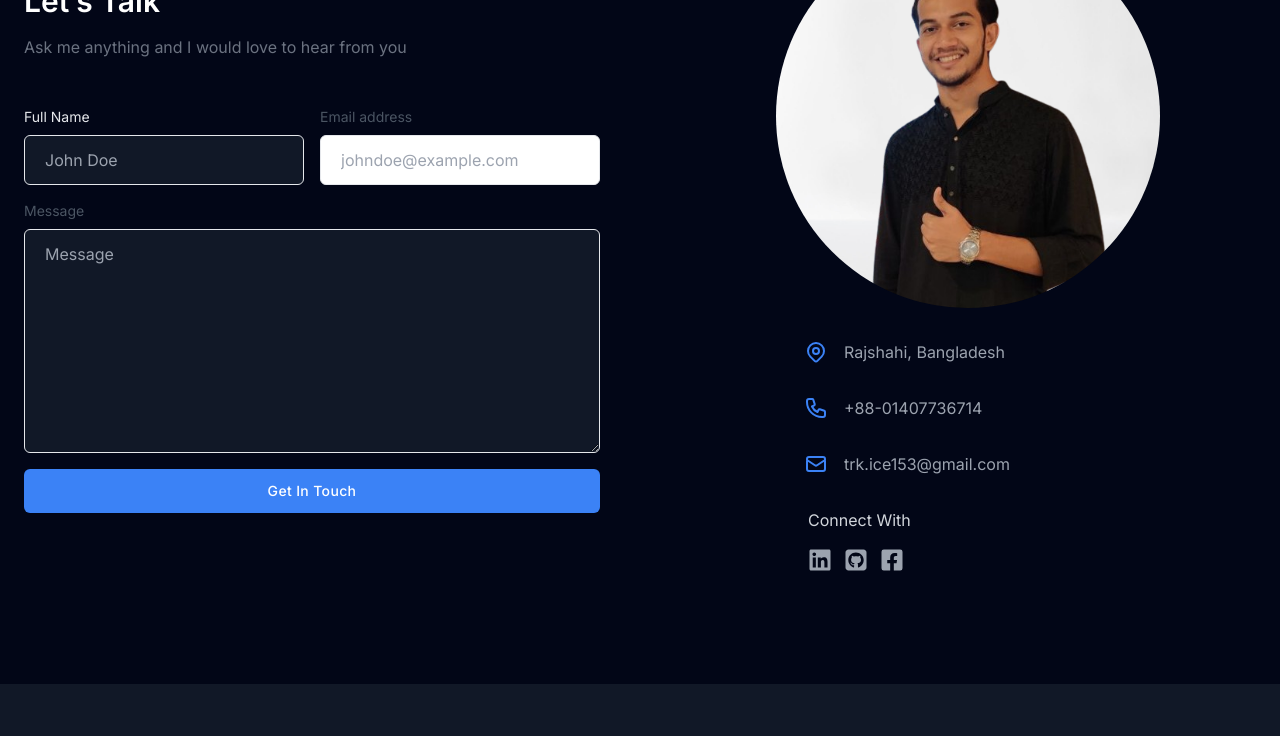
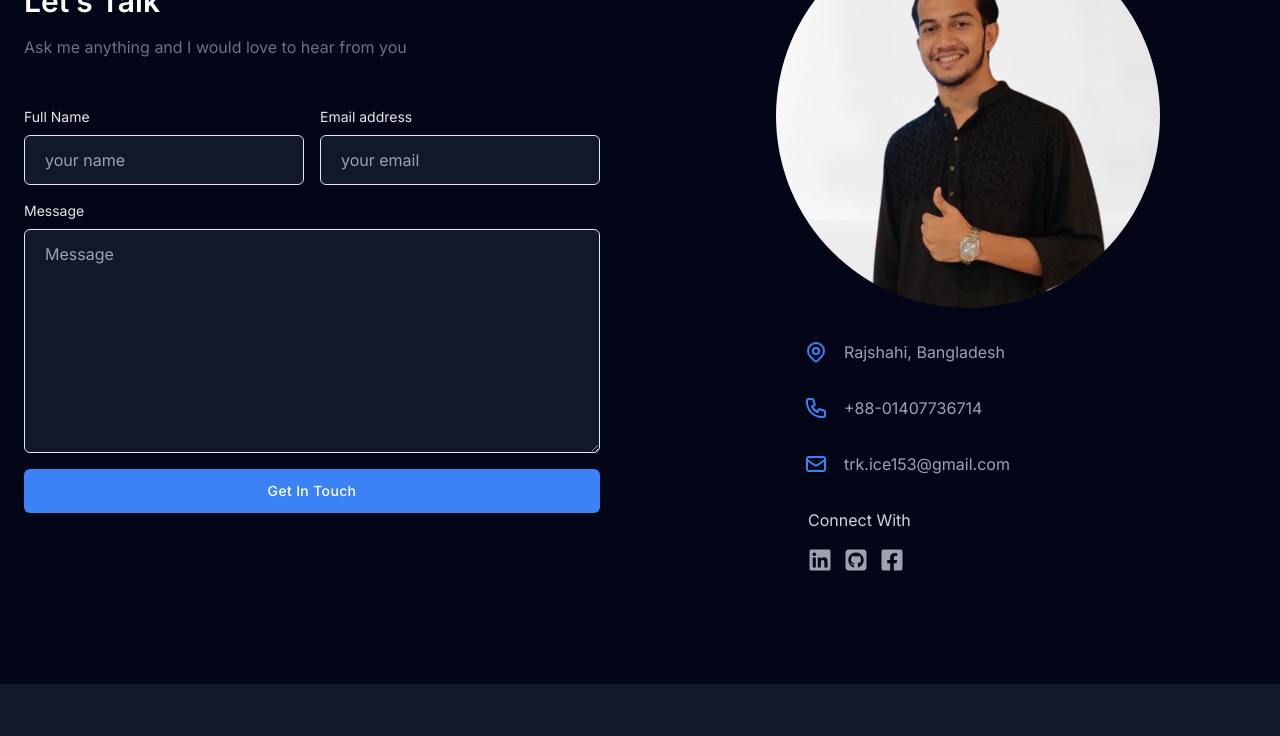
Before and after one commit to TASHDIK-29/Portfolio-1, a Next.js app: page /contact in a window 1280 px wide. Shown: the part 180-916 px from the top of the page. Built offline with nearby package versions, Linux system fonts and the light colour scheme.

Commit message:
updated text color

```diff
--- a/src/components/Contact.jsx
+++ b/src/components/Contact.jsx
@@ -73,17 +73,17 @@ const Contact = () => {
                                 <div className="-mx-2 md:items-center md:flex">
                                     <div className="flex-1 px-2">
                                         <label className="block mb-2 text-sm text-gray-200">Full Name</label>
-                                        <input type="text" name='name' placeholder="John Doe" className="block w-full px-5 py-3 mt-2  placeholder-gray-400  border border-gray-200 rounded-md dark:placeholder-gray-600 bg-gray-900 text-gray-300 dark:border-gray-700 focus:border-blue-400 dark:focus:border-blue-400 focus:ring-blue-400 focus:outline-none focus:ring focus:ring-opacity-40" />
+                                        <input type="text" name='name' placeholder="your name" className="block w-full px-5 py-3 mt-2  placeholder-gray-400  border border-gray-200 rounded-md dark:placeholder-gray-600 bg-gray-900 text-gray-300 dark:border-gray-700 focus:border-blue-400 dark:focus:border-blue-400 focus:ring-blue-400 focus:outline-none focus:ring focus:ring-opacity-40" />
                                     </div>
 
                                     <div className="flex-1 px-2 mt-4 md:mt-0">
-                                        <label className="block mb-2 text-sm text-gray-600 dark:text-gray-200">Email address</label>
-                                        <input type="email" name='email' placeholder="johndoe@example.com" className="block w-full px-5 py-3 mt-2  placeholder-gray-400 bg-white border border-gray-200 rounded-md dark:placeholder-gray-600 dark:bg-gray-900 text-gray-300 dark:border-gray-700 focus:border-blue-400 dark:focus:border-blue-400 focus:ring-blue-400 focus:outline-none focus:ring focus:ring-opacity-40" />
+                                        <label className="block mb-2 text-sm text-gray-200">Email address</label>
+                                        <input type="email" name='email' placeholder="your email" className="block w-full px-5 py-3 mt-2  placeholder-gray-400 border border-gray-200 rounded-md dark:placeholder-gray-600 bg-gray-900 text-gray-300 dark:border-gray-700 focus:border-blue-400 dark:focus:border-blue-400 focus:ring-blue-400 focus:outline-none focus:ring focus:ring-opacity-40" />
                                     </div>
                                 </div>
 
                                 <div className="w-full mt-4">
-                                    <label className="block mb-2 text-sm text-gray-600 dark:text-gray-200">Message</label>
+                                    <label className="block mb-2 text-sm text-gray-200">Message</label>
                                     <textarea name='message' className="block w-full h-32 px-5 py-3 mt-2  placeholder-gray-400 border border-gray-200 rounded-md md:h-56 dark:placeholder-gray-600 bg-gray-900 text-gray-300 dark:border-gray-700 focus:border-blue-400 dark:focus:border-blue-400 focus:ring-blue-400 focus:outline-none focus:ring focus:ring-opacity-40" placeholder="Message"></textarea>
                                 </div>
 
--- a/src/components/Footer.jsx
+++ b/src/components/Footer.jsx
@@ -30,7 +30,7 @@ const Footer = () => {
                             </div>
 
                             <div>
-                                <h3 className="text-gray-700 uppercase dark:text-white">Soft Skill</h3>
+                                <h3 className="uppercase text-white">Soft Skill</h3>
                                 <a href="#" className="block mt-2 text-sm text-gray-400 hover:underline">Quick Learner</a>
                                 <a href="#" className="block mt-2 text-sm text-gray-400 hover:underline">Active Listener</a>
                                 <a href="#" className="block mt-2 text-sm text-gray-400 hover:underline">Team Man</a>
@@ -39,9 +39,9 @@ const Footer = () => {
                             <div>
                                 <h3 className="uppercase text-white">Connect With</h3>
                                 <div className='flex items-center gap-3 my-4'>
-                                    <a href="https://www.linkedin.com/in/tashdikurrahmankhan" target="_blank"><FaLinkedin       className='text-2xl' /></a>
-                                    <a href="https://github.com/TASHDIK-29" target="_blank"><FaSquareGithub   className='text-2xl' /></a>
-                                    <a href="https://www.facebook.com/tashdik.khan.92" target="_blank"><FaFacebookSquare className='text-2xl' /></a>
+                                    <a href="https://www.linkedin.com/in/tashdikurrahmankhan" target="_blank"><FaLinkedin       className='text-2xl text-gray-400' /></a>
+                                    <a href="https://github.com/TASHDIK-29" target="_blank"><FaSquareGithub   className='text-2xl text-gray-400' /></a>
+                                    <a href="https://www.facebook.com/tashdik.khan.92" target="_blank"><FaFacebookSquare className='text-2xl text-gray-400' /></a>
                                 </div>
                             </div>
                         </div>
```
